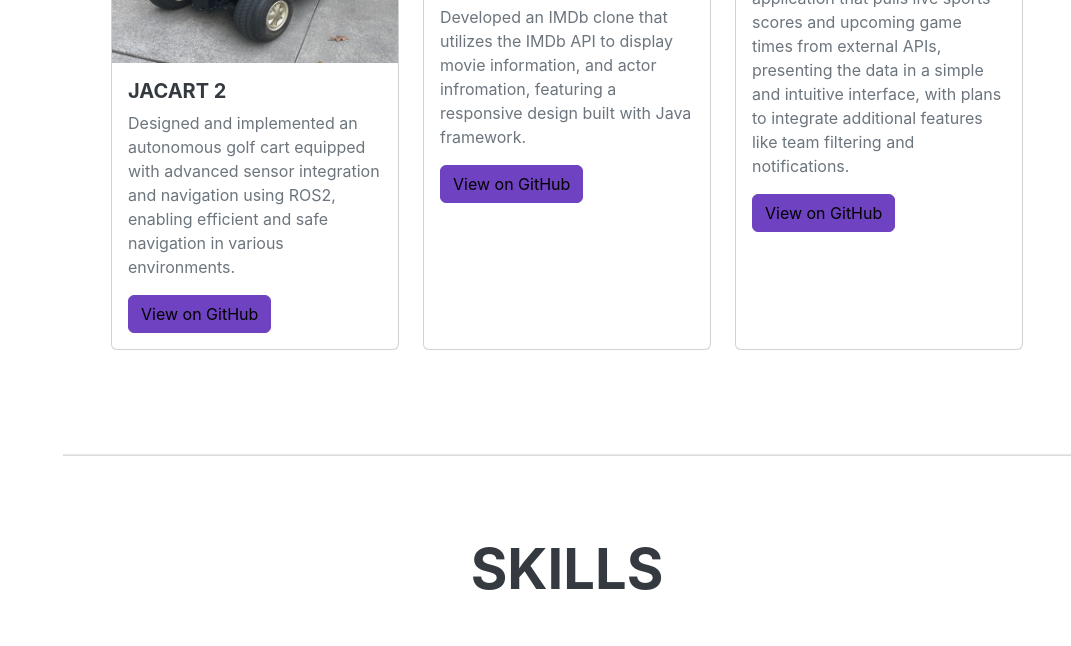
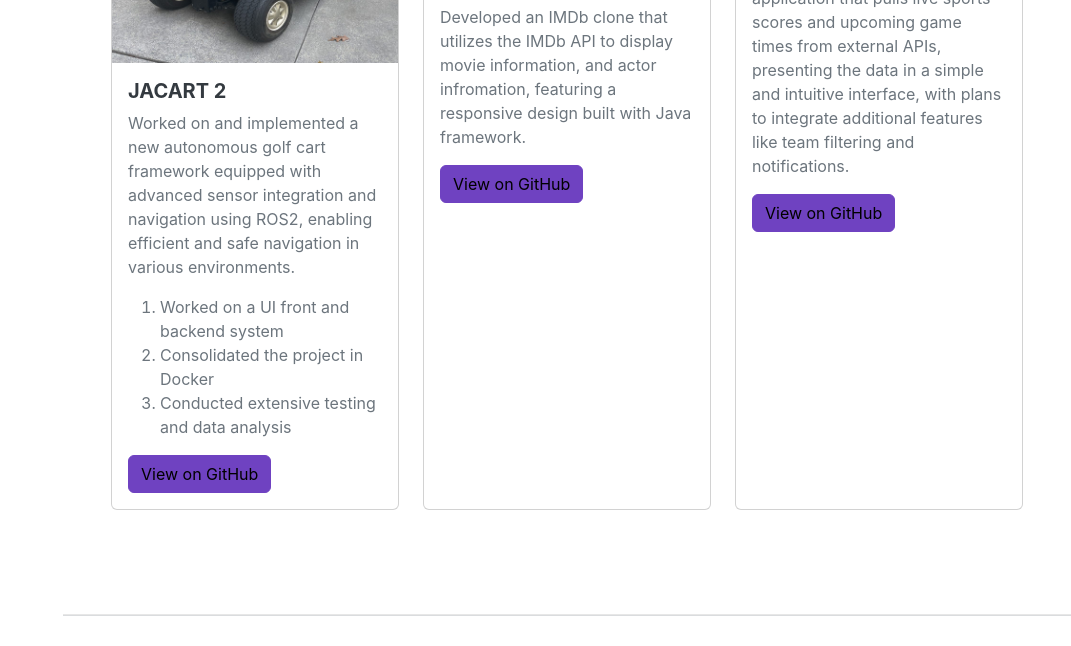
Before and after one commit to WalkerHTodd/WalkerHTodd.github.io, a plain HTML site: page index.html in a window 1280 px wide. Shown: the part 2887-3533 px from the top of the page, without its empty margins (209-1280 px from the left). Drawn offline with nearby package versions, Linux system fonts and the light colour scheme; a script that the page names is missing; a web font is replaced by a local one.

Commit message:
Added a list

```diff
--- a/index.html
+++ b/index.html
@@ -129,7 +129,12 @@
                             <img src="assets/img/jacart.jpg" class="card-img-top" alt="Screenshot of JACart 2">
                             <div class="card-body">
                                 <h5 class="card-title">JACart 2</h5>
-                                <p class="card-text">Designed and implemented an autonomous golf cart equipped with advanced sensor integration and navigation using ROS2, enabling efficient and safe navigation in various environments.</p>
+                                <p class="card-text">Worked on and implemented a new autonomous golf cart framework equipped with advanced sensor integration and navigation using ROS2, enabling efficient and safe navigation in various environments.</p>
+                                <ol>
+                                    <li>Worked on a UI front and backend system</li>
+                                    <li>Consolidated the project in Docker</li>
+                                    <li>Conducted extensive testing and data analysis</li>
+                                </ol>
                                 <a href="https://github.com/JACart2" class="btn btn-primary" target="_blank">View on GitHub</a>
                             </div>
                         </div>
```
